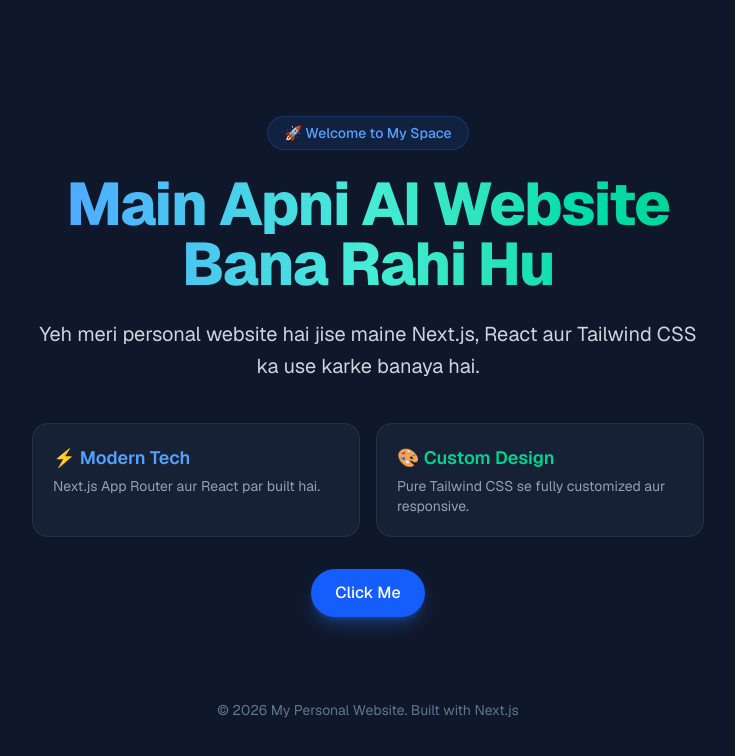
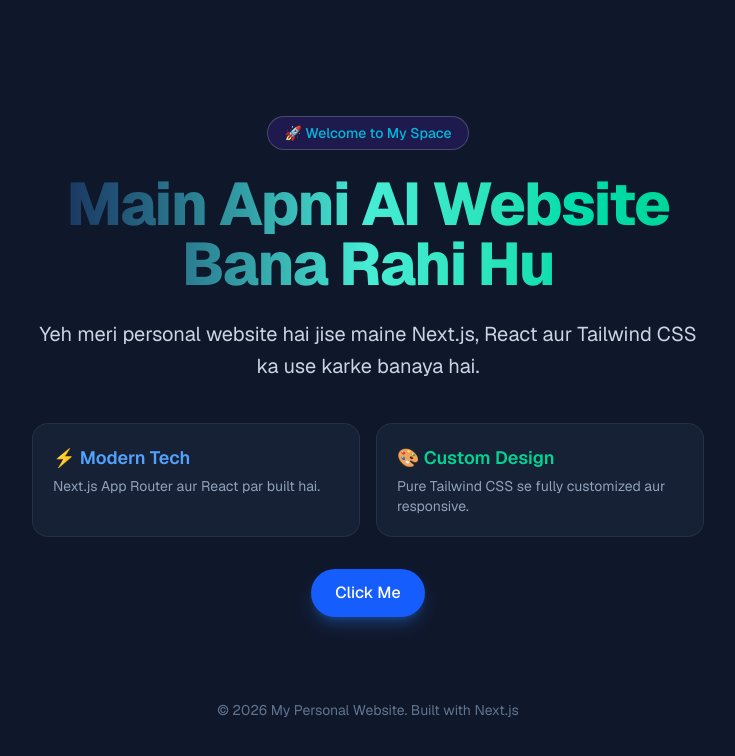
Before and after one commit to saulehariba7-cloud/blazefire-ai-website, a Next.js app: page / in a window 1280 px wide. Shown: the top 756 px of the page, without its empty margins (272-1007 px from the left). Built offline with nearby package versions, Linux system fonts and the light colour scheme.

Commit message:
fix build

```diff
--- a/app/page.tsx
+++ b/app/page.tsx
@@ -3,11 +3,11 @@
     <div className="min-h-screen bg-slate-900 text-white flex flex-col items-center justify-between p-8 sm:p-20 font-sans">
       {/* Hero Section */}
       <main className="flex flex-col items-center text-center max-w-2xl my-auto">
-        <span className="px-4 py-1.5 rounded-full text-sm font-medium bg-blue-500/10 text-blue-400 border border-blue-500/20 mb-6">
+        <span className="px-4 py-1.5 rounded-full text-sm font-medium bg-indigo-950 text-cyan-500 border border-white/20 mb-6">
           🚀 Welcome to My Space
         </span>
 
-        <h1 className="text-4xl sm:text-6xl font-extrabold tracking-tight text-transparent bg-clip-text bg-gradient-to-r from-blue-400 via-teal-300 to-emerald-400">
+        <h1 className="text-4xl sm:text-6xl font-extrabold tracking-tight text-transparent bg-clip-text bg-gradient-to-r from-blue-950 via-teal-300 to-emerald-400">
           Main Apni AI Website Bana Rahi Hu
         </h1>
 
```
